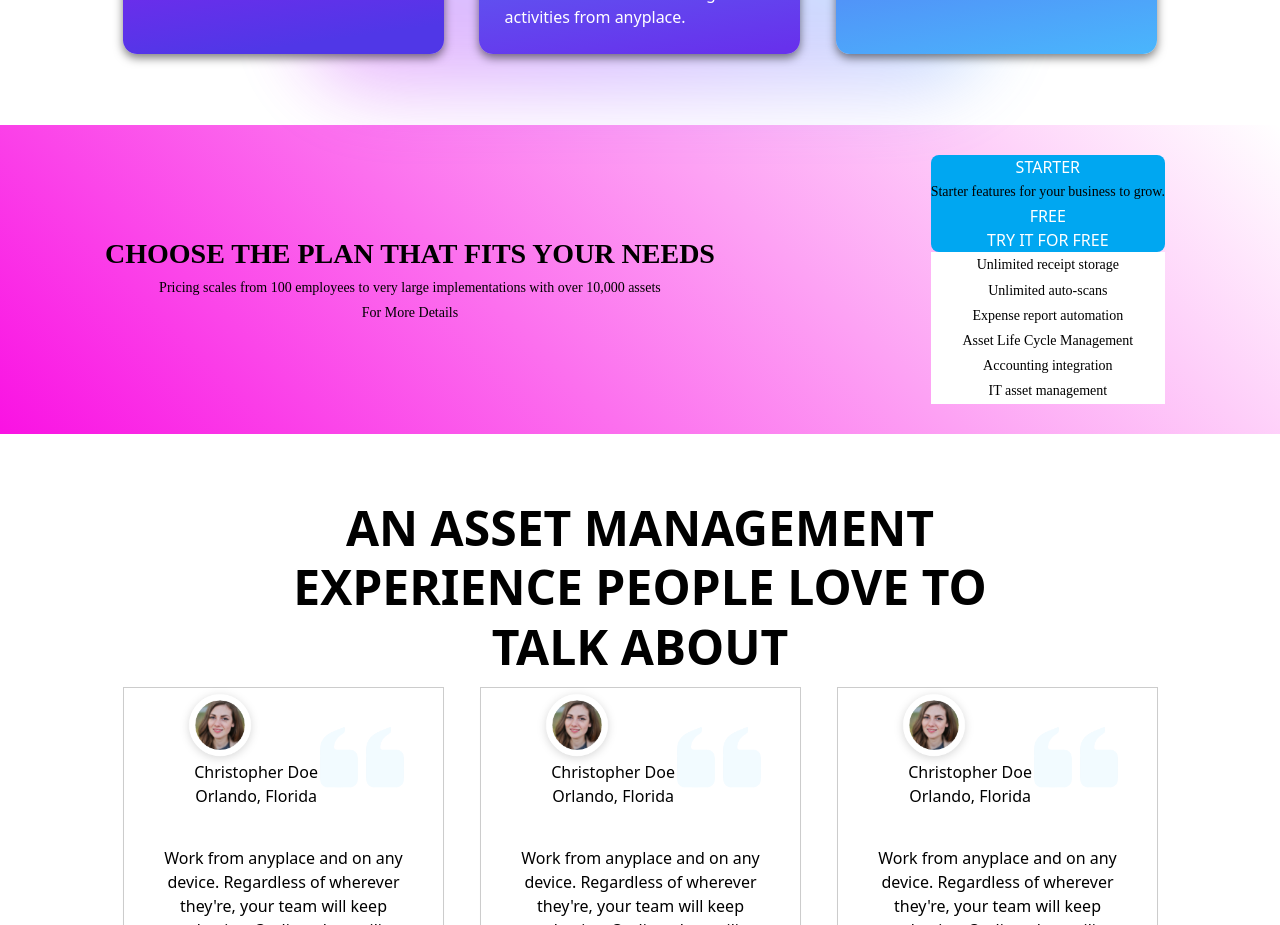
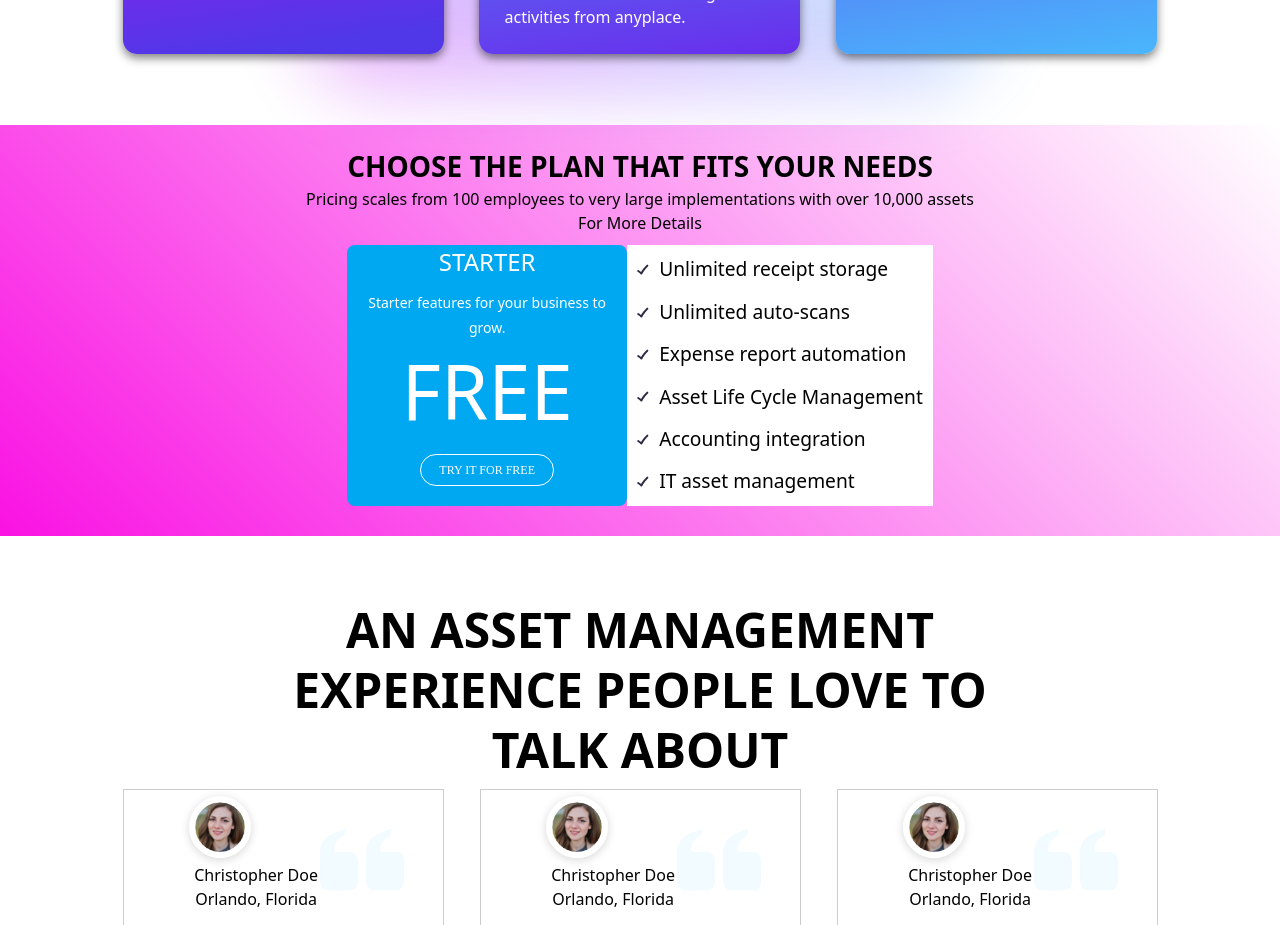
Before and after one commit to bhadri01/tas10, a React (Vite) app: page / in a window 1280 px wide. Shown: the part 2300-3225 px from the top of the page. Built offline with nearby package versions, Linux system fonts and the light colour scheme.

Commit message:
style: Update PlanBanner component to use tick icons for feature list

```diff
--- a/src/components/PlanBanner.tsx
+++ b/src/components/PlanBanner.tsx
@@ -1,7 +1,8 @@
 import React from 'react';
+import '../styles/PlanBanner.scss';
 const PlanBanner: React.FC = () => {
 return (
-<div className='plan-main'>
+<section className='plan-main'>
    <section id="plan">
       <div className="container">
          <div className="row plan-sec">
@@ -24,14 +25,14 @@ return (
                      <h1>FREE</h1>
                      <button className=" tryfree  btn-rounded" type="button">TRY IT FOR FREE</button>
                   </div>
-                  <div className="col-lg-7 points ">
+                  <div className="col-lg-7 points">
                      <div>
-                        <p><i aria-hidden="true" className="fa fa-check"></i> Unlimited receipt storage</p>
-                        <p><i aria-hidden="true" className="fa fa-check"></i> Unlimited auto-scans</p>
-                        <p><i aria-hidden="true" className="fa fa-check"></i> Expense report automation</p>
-                        <p><i aria-hidden="true" className="fa fa-check"></i> Asset Life Cycle Management</p>
-                        <p><i aria-hidden="true" className="fa fa-check"></i> Accounting integration </p>
-                        <p><i aria-hidden="true" className="fa fa-check"></i> IT asset management</p>
+                        <p><img src='/src/assets/tick.svg' alt="tick" /> Unlimited receipt storage</p>
+                        <p><img src='/src/assets/tick.svg' alt="tick" /> Unlimited auto-scans</p>
+                        <p><img src='/src/assets/tick.svg' alt="tick" /> Expense report automation</p>
+                        <p><img src='/src/assets/tick.svg' alt="tick" /> Asset Life Cycle Management</p>
+                        <p><img src='/src/assets/tick.svg' alt="tick" /> Accounting integration </p>
+                        <p><img src='/src/assets/tick.svg' alt="tick" /> IT asset management</p>
                      </div>
                   </div>
                </div>
@@ -39,7 +40,7 @@ return (
          </div>
       </div>
    </section>
-</div>
+</section>
 );
 };
 export default PlanBanner;
--- /dev/null
+++ b/src/styles/PlanBanner.scss
@@ -0,0 +1,97 @@
+.plan-main {
+    font-family: ui-sans-serif, system-ui, sans-serif, "Apple Color Emoji", "Segoe UI Emoji", "Segoe UI Symbol", "Noto Color Emoji";
+
+
+    .row.plan-sec {
+        display: flex;
+        flex-direction: column;
+    }
+
+    .offset-lg-2.col-lg-5.col-sm-6 {
+
+        // width: 100%;
+        .row.blue-zone {
+            display: flex;
+
+            .points {
+                div {
+                    padding: 10px;
+                    display: flex;
+                    flex-direction: column;
+                    justify-content: space-between;
+                    align-items: self-start;
+                    height: 100%;
+
+                    p {
+                        display: flex;
+                        align-items: center;
+                        justify-content: flex-start;
+                        font-size: 1.2rem;
+                        font-weight: 500;
+
+                        img {
+                            margin-right: 10px;
+
+                        }
+                    }
+                }
+            }
+
+            .free {
+                h5 {
+                    font-size: 1.5rem;
+                    font-weight: 500;
+                    margin-bottom: 10px;
+                    line-height: 1.4em;
+                }
+
+                p {
+                    padding: 1px;
+                    margin: 2%;
+                    color: #fff;
+                    line-height: 1.8;
+                    font-size: 14px;
+                    color: #fff;
+                }
+
+                h1 {
+                    font-size: 3.8em;
+                    line-height: 1.15em;
+                }
+
+                .tryfree {
+                    padding: 6px 18px;
+                    font-size: 12px;
+                    text-align: center;
+                    font-family: Poppins;
+                    cursor: pointer;
+                    color: #fff;
+                    background: 0 0;
+                    border: 1px solid #fff;
+                    border-radius: 25px;
+                    margin: 20px 0;
+                    outline: 0 !important;
+                }
+
+                font-size: 1.25em;
+            }
+        }
+    }
+
+}
+
+@media screen and (max-width: 768px) {
+    .plan-main {
+        .offset-lg-2.col-lg-5.col-sm-6 {
+            width: 100%;
+            .row.blue-zone {
+                .free {
+                    h1 {
+                        font-size: 2.5em;
+                    }
+                }
+            }
+        }
+    }
+
+}
--- a/src/styles/app.scss
+++ b/src/styles/app.scss
@@ -788,7 +788,6 @@ nav {
 
         h3 {
             font-size: 28px;
-            font-family: Montserrat Alternates;
             text-transform: uppercase;
             font-weight: 900;
         }
@@ -808,14 +807,6 @@ nav {
                 background: #fff;
             }
         }
-
-        p {
-            font-family: Poppins;
-            color: #000;
-            line-height: 1.8;
-            font-size: 14px;
-            font-weight: 300;
-        }
     }
 }
 
```
